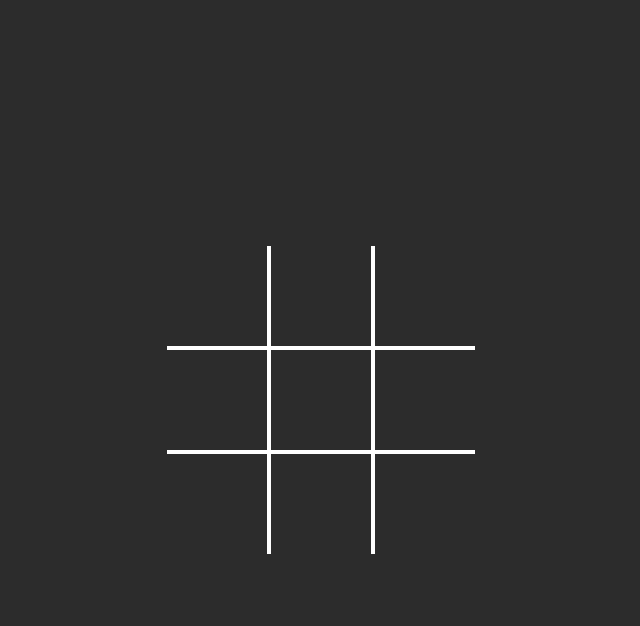
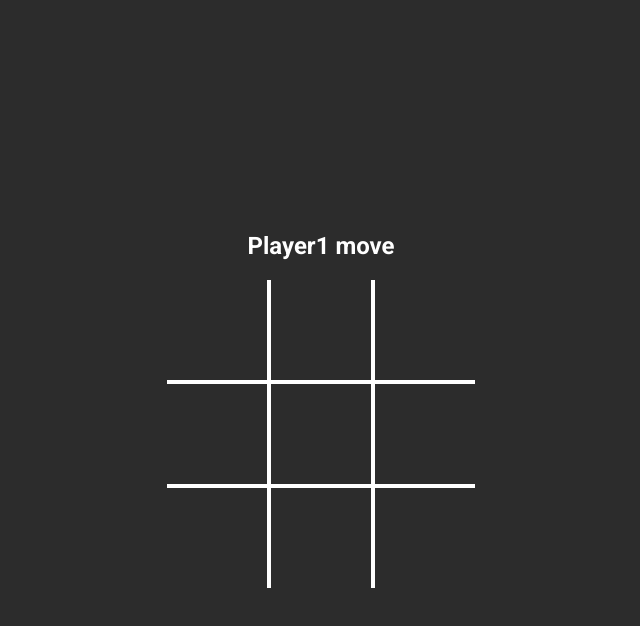
Before and after one commit to mistersviter/tic-tac-toe, a plain HTML site: page index.html in a window 1280 px wide. Both pictures are taken after a click on the button "Play". Shown: the whole page, without its empty margins (319-959 px from the left). Drawn offline with Linux system fonts and the light colour scheme.

Commit message:
add random choise for first player

```diff
--- a/index.html
+++ b/index.html
@@ -65,6 +65,7 @@
       </div>
     </div>
     <div class="game-container">
+      <h2 class="player-now-info"></h2>
       <div class="game-field"></div>
     </div>
     <audio class="clickSound" src="assets/click.mp3"></audio>
--- a/script.js
+++ b/script.js
@@ -1,4 +1,3 @@
-let playerCounter = 0;
 const clickSound = document.querySelector(".clickSound");
 const gameField = document.querySelector(".game-field");
 const menuPopup = document.querySelector(".menu-popup");
@@ -13,8 +12,11 @@ const newGameBtns = document.querySelectorAll(".new-game-btn");
 const drawPopup = document.querySelector(".draw-popup");
 const player1NameForm = document.getElementById("player1-name");
 const player2NameForm = document.getElementById("player2-name");
-let player1Name = "Player1";
-let player2Name = "Player2";
+const gameModeButton = document.getElementById("toggle");
+const playerNowInfo = document.querySelector(".player-now-info");
+let pvpMode;
+let player1Name;
+let player2Name;
 let cellValueArray = [];
 let cell;
 let cellSize;
@@ -25,6 +27,8 @@ let fieldSize = fieldSizeSelector.value;
 let fieldElementsNumber = Math.pow(fieldSizeSelector.value, 2);
 let fieldElements;
 let playerNow;
+let crossPlayer;
+let zeroPlayer;
 
 document.addEventListener("DOMContentLoaded", () => {
   menuPopup.style = "display: block";
@@ -34,7 +38,7 @@ document.addEventListener("DOMContentLoaded", () => {
 
 function mainFunction(e) {
   const clickedCell = e.target;
-  playerNow = playerCounter % 2 ? player2Name : player1Name;
+  if (pvpMode) {
     if (
       cellValueArray[clickedCell.dataset.row][clickedCell.dataset.column] ==
         "none" &&
@@ -42,7 +46,7 @@ function mainFunction(e) {
     ) {
       clickSound.currentTime = 0;
       clickSound.play();
-    if (playerNow == player1Name) {
+      if (playerNow == crossPlayer) {
         drawCross(clickedCell, cellSize);
         cellValueArray[clickedCell.dataset.row][clickedCell.dataset.column] =
           "cross";
@@ -51,11 +55,15 @@ function mainFunction(e) {
         cellValueArray[clickedCell.dataset.row][clickedCell.dataset.column] =
           "zero";
       }
-    playerCounter += 1;
       winCheck(playerNow);
       drawCheck();
+      playerNow = playerNow == crossPlayer ? zeroPlayer : crossPlayer;
+      displayPlayerNow(playerNow);
+    }
+  } else {
   }
 }
+
 function drawCross(clickedCell, cellSize) {
   const firstLine = document.createElementNS(
     "http://www.w3.org/2000/svg",
@@ -81,6 +89,7 @@ function drawCross(clickedCell, cellSize) {
   secondLine.setAttribute("stroke-width", "8px");
   clickedCell.append(secondLine);
 }
+
 function drawZero(clickedCell, cellSize) {
   const zero = document.createElementNS("http://www.w3.org/2000/svg", "circle");
   zero.setAttribute("cx", cellSize / 2);
@@ -91,6 +100,7 @@ function drawZero(clickedCell, cellSize) {
   zero.setAttribute("stroke-width", "8px");
   clickedCell.append(zero);
 }
+
 function winCheck(playerNow) {
   let rowSum;
   let columnSum;
@@ -129,6 +139,7 @@ function winCheck(playerNow) {
     }
   }
 }
+
 function gotWinner(playerNow) {
   winner = playerNow;
   winMessage.innerHTML = `<h2>${playerNow}</h2> win the game. Congratulations!`;
@@ -207,15 +218,30 @@ fieldSizeSelector.addEventListener("input", function () {
 playBtn.addEventListener("click", () => {
   menuPopup.style.display = "none";
   gameField.style = `grid-template-columns: repeat(${fieldSize}, 1fr)`;
+  pvpMode = gameModeButton.checked;
   createNewGameField();
   cell = document.querySelector(".cell");
   cellSize = cell.offsetWidth;
   createNewCellValueArray();
   getNewSvgContainers();
   addEventsToSvgContainers();
-  if (player1NameForm.value) player1Name = player1NameForm.value;
-  if (player2NameForm.value) player2Name = player2NameForm.value;
+  if (player1NameForm.value) {
+    player1Name = player1NameForm.value;
+  } else {
+    player1Name = "Player1";
+  }
+  if (player2NameForm.value) {
+    player2Name = player2NameForm.value;
+  } else {
+    player2Name = "Player2";
+  }
+  selectFirstPlayer();
+  displayPlayerNow(playerNow);
 });
+
+function displayPlayerNow(playerNow) {
+  if (!winner) playerNowInfo.innerHTML = `${playerNow} move`;
+}
 
 function getNewSvgContainers() {
   fieldElements = document.querySelectorAll(".svg-container");
@@ -252,4 +278,20 @@ function restart() {
   );
   getNewSvgContainers();
   addEventsToSvgContainers();
+  selectFirstPlayer();
+  displayPlayerNow(playerNow);
 }
+
+function selectFirstPlayer() {
+  const playerCounter = Math.floor(Math.random() * 2);
+  if (playerCounter == 0) {
+    crossPlayer = player1Name;
+    zeroPlayer = player2Name;
+  } else {
+    crossPlayer = player2Name;
+    zeroPlayer = player1Name;
+  }
+  playerNow = crossPlayer;
+}
+
+function AImove() {}
--- a/style.css
+++ b/style.css
@@ -20,8 +20,12 @@ body {
 }
 .game-container {
   display: flex;
+  flex-direction: column;
   justify-content: center;
   align-items: center;
+}
+.player-now-info {
+  color: #fff;
 }
 .game-field {
   display: grid;
@@ -231,3 +235,9 @@ how to remove the virtical space around the range input in IE*/
   display: flex;
   align-items: center;
 }
+
+@media only screen and (max-width: 440px) {
+  .popup-content {
+    width: 100%;
+  }
+}
```
Lines whose indentation alone changed are shown as unchanged.
